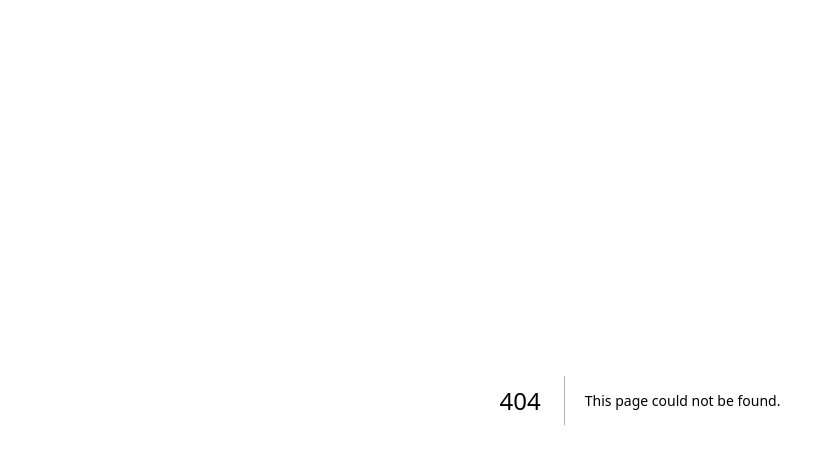
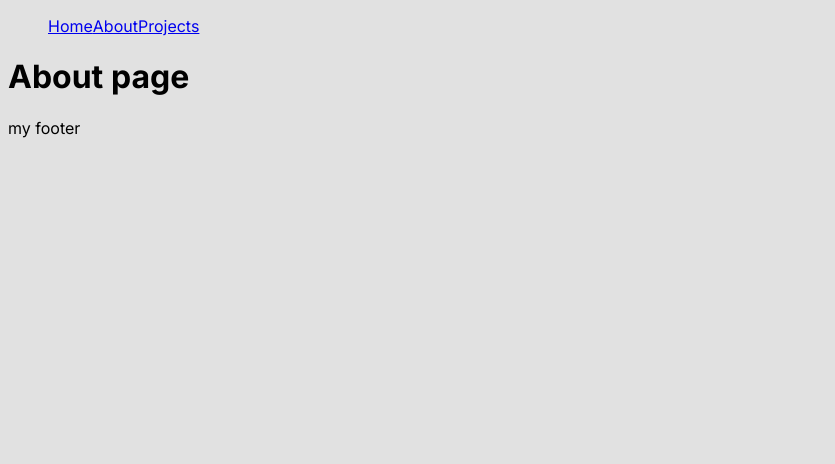
Before and after one commit to i42maroa/my-personal-web, a Next.js app: page /about in a window 1280 px wide. Before the commit this address had no page. Shown: the top 464 px of the page, without its empty margins (0-835 px from the left). Built offline with nearby package versions, Linux system fonts and the light colour scheme.

Commit message:
First structure

```diff
--- /dev/null
+++ b/app/about/page.tsx
@@ -0,0 +1,5 @@
+export default function About () {
+  return (
+    <h1>About page</h1>
+  )
+}
--- /dev/null
+++ b/app/components/footer/Footer.tsx
@@ -0,0 +1,5 @@
+export function Footer () {
+  return (
+    <footer>my footer</footer>
+  )
+}
--- /dev/null
+++ b/app/components/navigation/Navigation.module.css
@@ -0,0 +1,9 @@
+.header{
+    border: 1px;
+    border-radius: 4px;
+}
+
+.navigation {
+    display: flex;
+    list-style: none;
+}
--- /dev/null
+++ b/app/components/navigation/Navigation.tsx
@@ -0,0 +1,31 @@
+import Link from 'next/link'
+import styles from './Navigation.module.css'
+
+const links = [{
+  label: 'Home',
+  route: '/'
+},
+{
+  label: 'About',
+  route: '/about'
+},
+{
+  label: 'Projects',
+  route: '/projects'
+}]
+
+export function Navigation () {
+  return (
+    <header className={styles.header}>
+      <nav>
+        <ul className={styles.navigation}>
+          {links.map(({ label, route }) => (
+            <li key={route}>
+              <Link href={route}>{label}</Link>
+            </li>
+          ))}
+        </ul>
+      </nav>
+    </header>
+  )
+}
--- a/app/layout.tsx
+++ b/app/layout.tsx
@@ -1,4 +1,8 @@
 import { Inter } from 'next/font/google'
+import { Navigation } from './components/navigation/Navigation'
+import '../styles/globals.css'
+import { Footer } from './components/footer/Footer'
+import React from 'react'
 
 const inter = Inter({ subsets: ['latin'] })
 
@@ -14,7 +18,14 @@ export default function RootLayout ({
 }) {
   return (
     <html lang='en'>
-      <body className={inter.className}>{children}</body>
+      <head>
+        <title>My personal web</title>
+      </head>
+      <body className={inter.className}>
+        <Navigation />
+        {children}
+        <Footer />
+      </body>
     </html>
   )
 }
--- /dev/null
+++ b/app/my-projects/page.tsx
@@ -0,0 +1,5 @@
+export default function Projects () {
+  return (
+    <h1>Projects page</h1>
+  )
+}
--- /dev/null
+++ b/styles/globals.css
@@ -0,0 +1,3 @@
+body{
+    background-color: #e1e1e1;
+}
```
